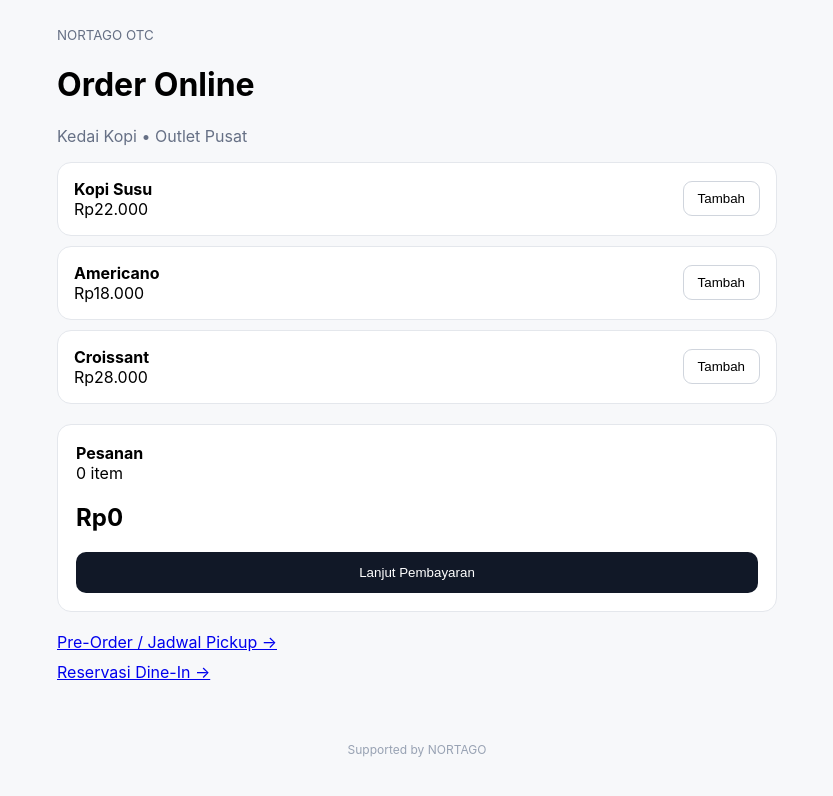
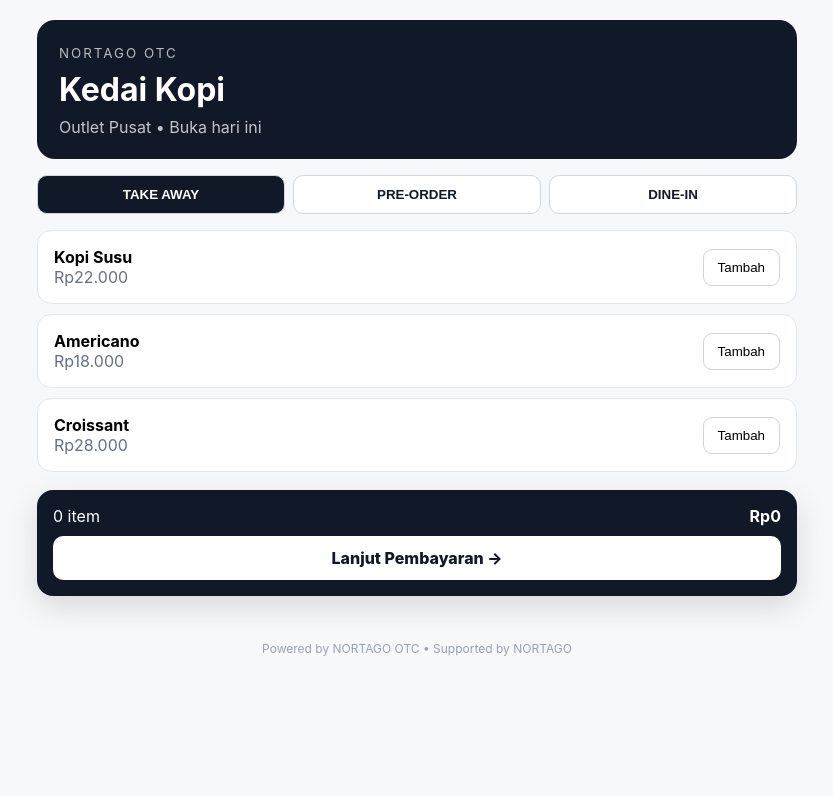
Before and after one commit to adiaris2022-rgb/tjsl-impact-control-tower, a Next.js app: page /customer-order in a window 1280 px wide. Shown: the top 796 px of the page, without its empty margins (223-1056 px from the left). Built offline with nearby package versions, Linux system fonts and the light colour scheme.

Commit message:
feat: complete OTC customer order flow

```diff
--- a/app/customer-order/page.tsx
+++ b/app/customer-order/page.tsx
@@ -2,17 +2,18 @@
 import { useState } from "react";
 const products=[{id:1,name:"Kopi Susu",price:22000},{id:2,name:"Americano",price:18000},{id:3,name:"Croissant",price:28000}];
 export default function CustomerOrder(){
- const [cart,setCart]=useState<Record<number,number>>({});
- const add=(id:number)=>setCart({...cart,[id]:(cart[id]||0)+1});
- const count=Object.values(cart).reduce((a,b)=>a+b,0);
+ const [cart,setCart]=useState<Record<number,number>>({}); const [mode,setMode]=useState("TAKE AWAY");
+ const add=(id:number)=>setCart({...cart,[id]:(cart[id]||0)+1}); const count=Object.values(cart).reduce((a,b)=>a+b,0);
  const total=products.reduce((s,p)=>s+p.price*(cart[p.id]||0),0);
- return <main style={{minHeight:"100vh",background:"#f7f8fa",padding:24,fontFamily:"Inter,system-ui,sans-serif"}}>
-  <div style={{maxWidth:720,margin:"0 auto"}}>
-   <small style={{color:"#667085"}}>NORTAGO OTC</small><h1>Order Online</h1><p style={{color:"#667085"}}>Kedai Kopi • Outlet Pusat</p>
-   {products.map(p=><div key={p.id} style={{background:"#fff",padding:16,margin:"10px 0",border:"1px solid #e4e7ec",borderRadius:14,display:"flex",justifyContent:"space-between",alignItems:"center"}}><div><strong>{p.name}</strong><div>Rp{p.price.toLocaleString("id-ID")}</div></div><button onClick={()=>add(p.id)} style={{padding:"9px 14px",borderRadius:9,border:"1px solid #d0d5dd",background:"#fff"}}>Tambah</button></div>)}
-   <section style={{marginTop:20,padding:18,background:"#fff",border:"1px solid #e4e7ec",borderRadius:14}}><strong>Pesanan</strong><div>{count} item</div><h2>Rp{total.toLocaleString("id-ID")}</h2><button disabled={!count} style={{width:"100%",padding:13,border:0,borderRadius:10,background:"#111827",color:"#fff"}}>Lanjut Pembayaran</button></section>
-   <div style={{marginTop:20,display:"grid",gap:10}}><a href="/po-scheduler">Pre-Order / Jadwal Pickup →</a><a href="/reservation">Reservasi Dine-In →</a></div>
-   <footer style={{marginTop:60,textAlign:"center",fontSize:12,color:"#98a2b3"}}>Supported by NORTAGO</footer>
+ return <main style={{minHeight:"100vh",background:"#f7f8fa",padding:20,fontFamily:"Inter,system-ui,sans-serif"}}>
+  <div style={{maxWidth:760,margin:"0 auto"}}>
+   <div style={{background:"#111827",color:"#fff",padding:22,borderRadius:18}}><small style={{letterSpacing:2,opacity:.7}}>NORTAGO OTC</small><h1 style={{margin:"8px 0"}}>Kedai Kopi</h1><div style={{opacity:.75}}>Outlet Pusat • Buka hari ini</div></div>
+   <div style={{display:"grid",gridTemplateColumns:"repeat(3,1fr)",gap:8,margin:"16px 0"}}>{["TAKE AWAY","PRE-ORDER","DINE-IN"].map(x=><button key={x} onClick={()=>setMode(x)} style={{padding:11,borderRadius:10,border:"1px solid #d0d5dd",background:mode===x?"#111827":"#fff",color:mode===x?"#fff":"#111827",fontWeight:700}}>{x}</button>)}</div>
+   {mode==="PRE-ORDER"&&<div style={{background:"#fff",padding:14,borderRadius:12,border:"1px solid #e4e7ec",marginBottom:12}}>Pilih jadwal pickup melalui <a href="/po-scheduler">Jadwal Pickup →</a></div>}
+   {mode==="DINE-IN"&&<div style={{background:"#fff",padding:14,borderRadius:12,border:"1px solid #e4e7ec",marginBottom:12}}>Ingin reservasi meja? <a href="/reservation">Reservasi Dine-In →</a></div>}
+   {products.map(p=><div key={p.id} style={{background:"#fff",padding:16,margin:"10px 0",border:"1px solid #e4e7ec",borderRadius:14,display:"flex",justifyContent:"space-between",alignItems:"center"}}><div><strong>{p.name}</strong><div style={{color:"#667085"}}>Rp{p.price.toLocaleString("id-ID")}</div></div><button onClick={()=>add(p.id)} style={{padding:"10px 14px",borderRadius:9,border:"1px solid #d0d5dd",background:"#fff"}}>Tambah</button></div>)}
+   <section style={{position:"sticky",bottom:10,marginTop:18,padding:16,background:"#111827",color:"#fff",borderRadius:16,boxShadow:"0 10px 30px #0002"}}><div style={{display:"flex",justifyContent:"space-between"}}><span>{count} item</span><strong>Rp{total.toLocaleString("id-ID")}</strong></div><a href={count?"/checkout":"#"} style={{display:"block",textAlign:"center",marginTop:10,padding:12,borderRadius:10,background:"#fff",color:"#111827",textDecoration:"none",fontWeight:800,pointerEvents:count?"auto":"none"}}>Lanjut Pembayaran →</a></section>
+   <footer style={{marginTop:45,textAlign:"center",fontSize:12,color:"#98a2b3"}}>Powered by NORTAGO OTC • Supported by NORTAGO</footer>
   </div>
- </main>;
+ </main>
 }
```
